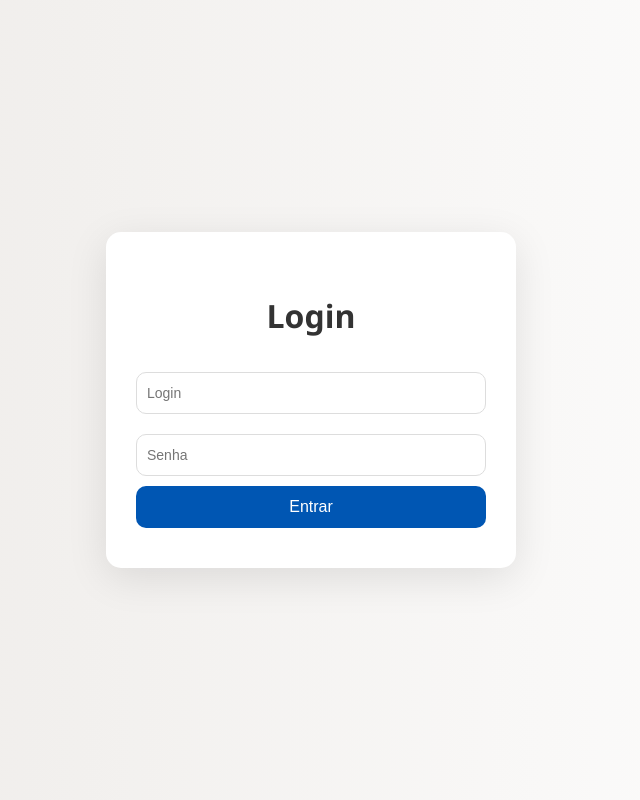
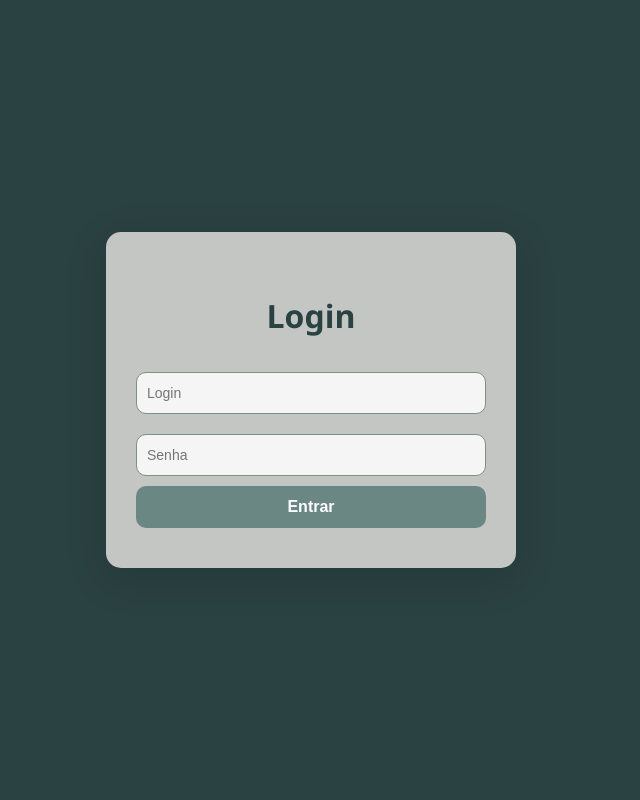
Before and after one commit to avmoonlight/aetherion-lab, a Flask app: page / in a window 1280 px wide. Shown: the whole page, without its empty margins (329-969 px from the left). Run offline with Flask 3, Linux system fonts and the light colour scheme.

Commit message:
arrumando

```diff
--- a/static/css/login.css
+++ b/static/css/login.css
@@ -1,64 +1,68 @@
-/* Fonte clean e fundo centralizado */
 body {
     margin: 0;
     padding: 0;
     font-family: 'Segoe UI', Tahoma, Geneva, Verdana, sans-serif;
-    background: linear-gradient(to right, #ece9e6, #ffffff);
+    background-color: #2B4242; /* fundo verde escuro elegante */
     display: flex;
     justify-content: center;
     align-items: center;
     height: 100vh;
 }
 
-/* Container do formulário */
 .login-container {
-    background-color: #ffffff;
+    background-color: #C3C6C3; /* cinza claro */
     padding: 40px 30px;
     border-radius: 15px;
-    box-shadow: 0 10px 40px rgba(0, 0, 0, 0.1);
+    box-shadow: 0 10px 40px rgba(0, 0, 0, 0.15);
     width: 350px;
     text-align: center;
 }
 
-/* Título */
 .login-container h1 {
     margin-bottom: 25px;
-    color: #333;
+    color: #2B4242; /* verde escuro para contraste */
 }
 
-/* Campos de input */
 .login-container input[type="login"],
 .login-container input[type="password"] {
     width: 100%;
     padding: 12px 10px;
     margin: 10px 0;
-    border: 1px solid #ddd;
+    border: 1px solid #7D8F8B;
+    background-color: #F5F5F5;
+    color: #2B4242;
     border-radius: 10px;
     box-sizing: border-box;
     font-size: 14px;
+    transition: border 0.3s ease;
 }
 
-/* Botão de entrar */
+.login-container input:focus {
+    border-color: #6B8784;
+    outline: none;
+}
+
 .login-container button {
     width: 100%;
     padding: 12px;
-    background-color: #0056b3;
+    background-color: #6B8784;
     color: white;
     border: none;
     border-radius: 10px;
     font-size: 16px;
+    font-weight: bold;
     cursor: pointer;
     transition: background-color 0.3s ease;
 }
 
 .login-container button:hover {
-    background-color: #003f7f;
+    background-color: #2B4242;
 }
 
-/* Mensagens de erro */
 ul {
     padding: 0;
     list-style: none;
-    color: red;
+    color: #B00020;
     font-size: 14px;
+    margin-bottom: 15px;
 }
```
Also changed, not shown: static/js/login.js (deleted).
